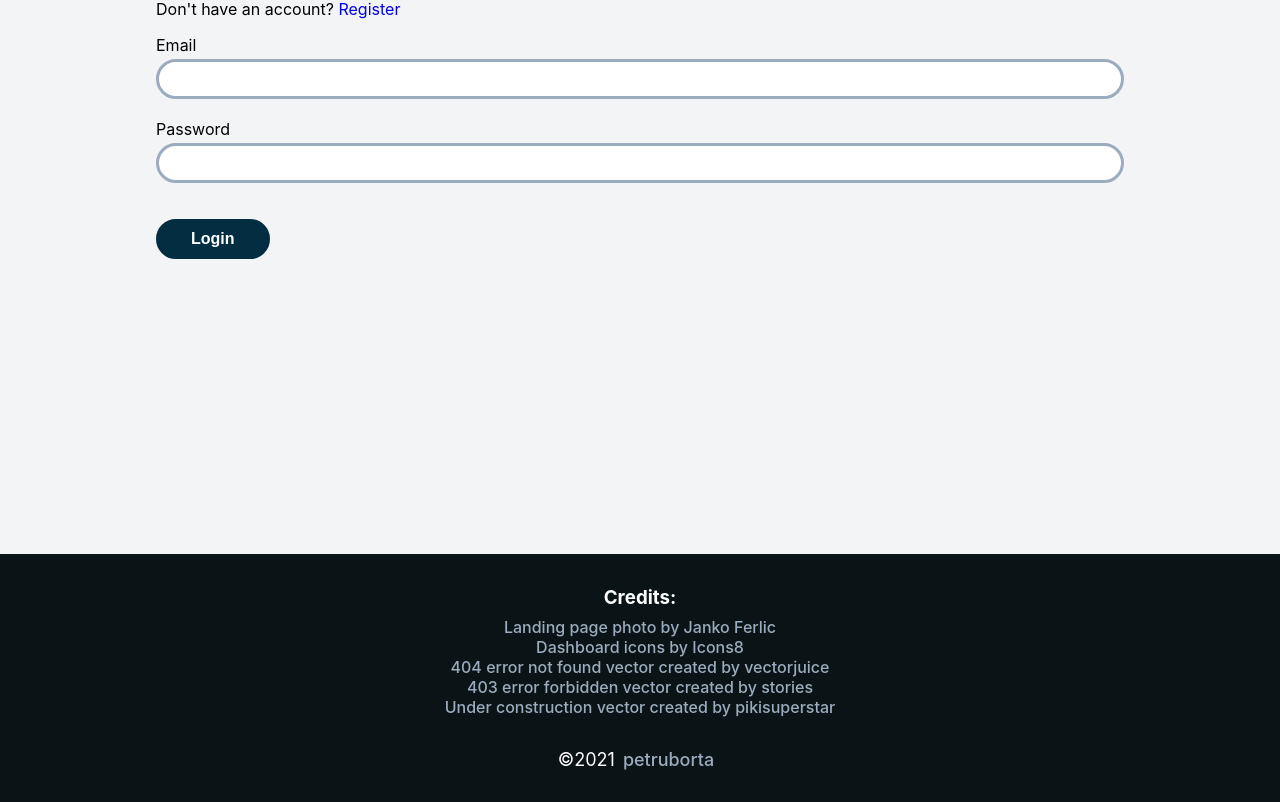
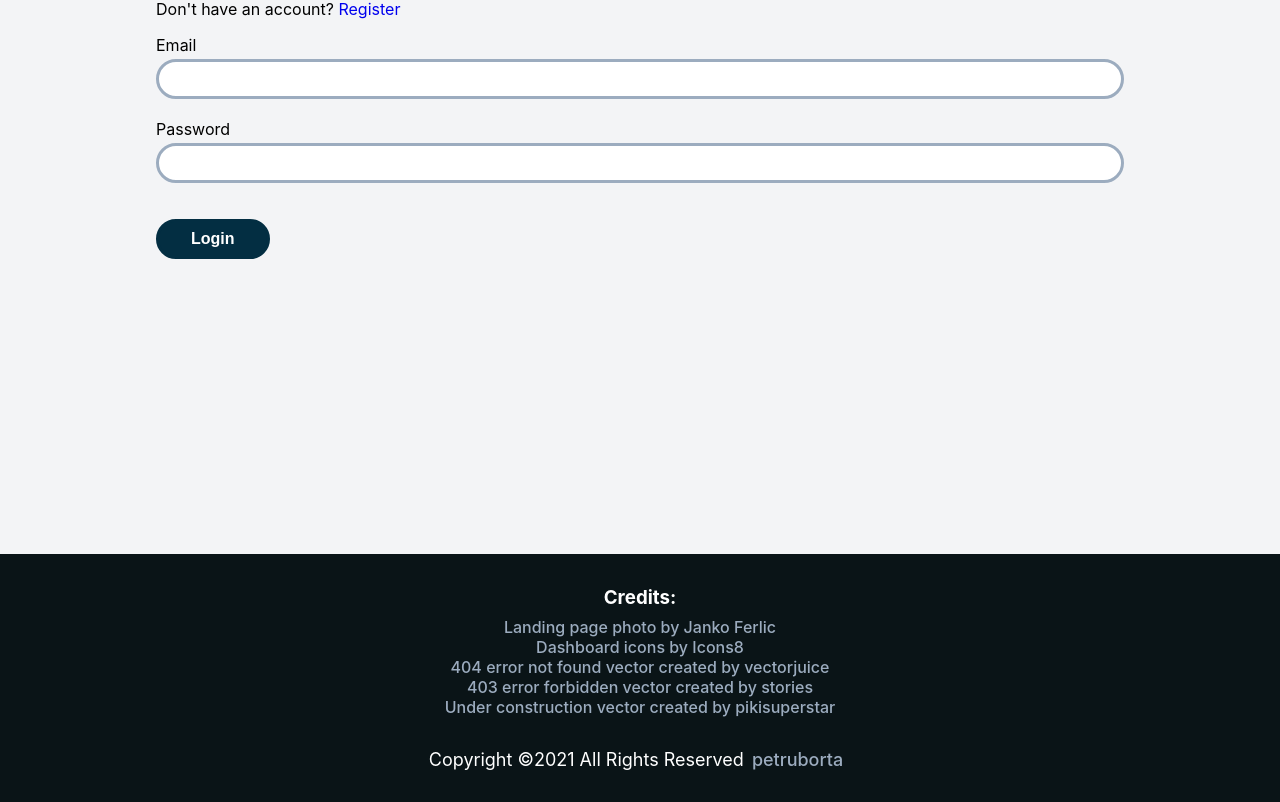
Before and after one commit to petruborta/mern-bookshelves, a React (Create React App) app in the folder client/: page /login in a window 1280 px wide. Shown: the part 246-1048 px from the top of the page. Built offline with nearby package versions, Linux system fonts and the light colour scheme.

Commit message:
Added some tweaks

```diff
--- a/client/src/App.css
+++ b/client/src/App.css
@@ -482,6 +482,7 @@ dashboard
 }
 
 .option {
+  color: #000;
   font-size: large;
   font-weight: 500;
   display: flex;
--- a/client/src/components/layout/Footer.js
+++ b/client/src/components/layout/Footer.js
@@ -15,7 +15,7 @@ class Footer extends Component {
               <a href="https://www.freepik.com/free-vector/403-error-forbidden-with-police-concept-illustration_8030434.htm#page=1&query=forbidden&position=16" target="blank">403 error forbidden vector created by stories</a>
               <a href="https://www.freepik.com/free-vector/construction-landing-page-template_4741650.htm#page=1&query=under%20construction&position=3" target="blank">Under construction vector created by pikisuperstar</a>
 
-              <p className="copyright"><span>&#169;</span>2021<a href="https://github.com/petruborta" target="blank">petruborta</a></p>
+              <p className="copyright">Copyright <span>&#169;</span>2021 All Rights Reserved<a href="https://github.com/petruborta" target="blank">petruborta</a></p>
             </div>
           </div>
         </div>
--- a/package.json
+++ b/package.json
@@ -11,8 +11,8 @@
     "client:build": "npm run build --prefix client",
     "dev": "concurrently \"npm run server:dev\" \"npm run client\""
   },
-  "keywords": [],
-  "author": "",
+  "keywords": ["MongoDB", "Express(.js)", "React(.js)", "Node(.js)", "Bookshelves"],
+  "author": "Petru Borta",
   "license": "ISC",
   "dependencies": {
     "bcryptjs": "^2.4.3",
```
Also changed, not shown: 1 other file (tests, documents, lock files or other folders).
